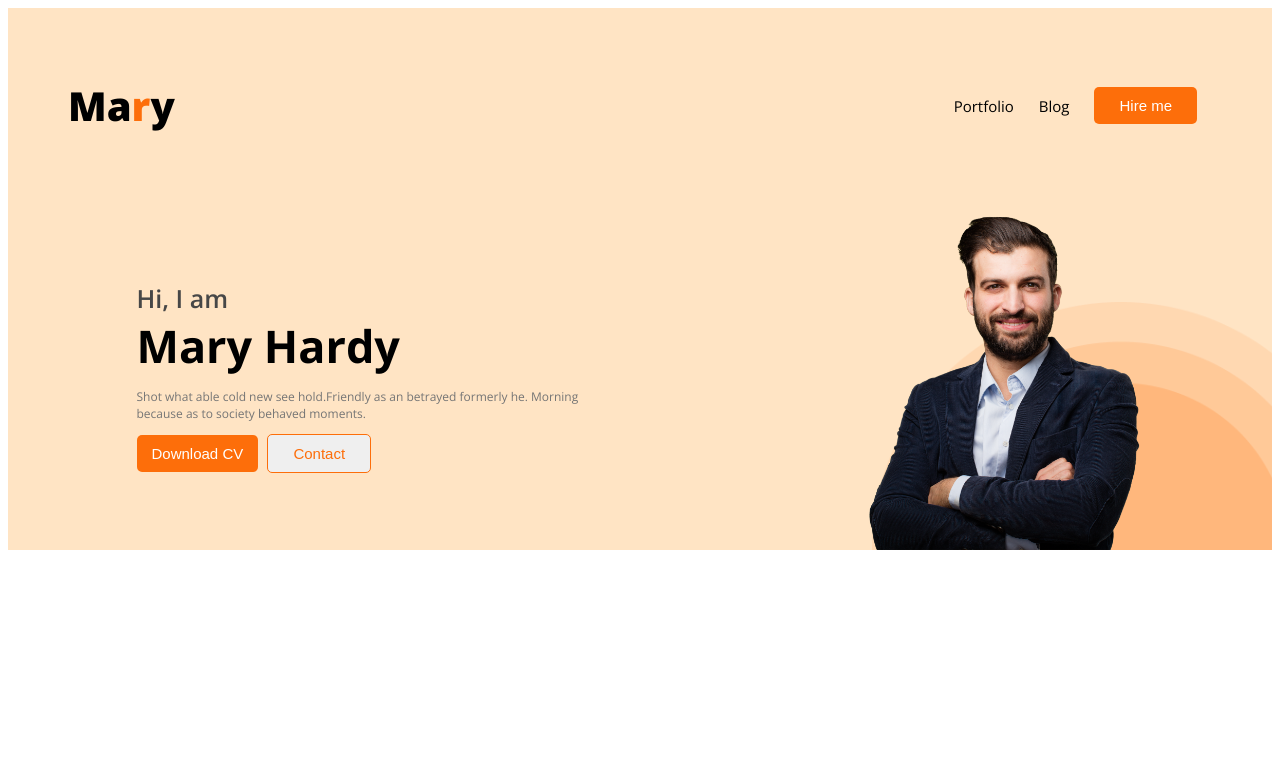
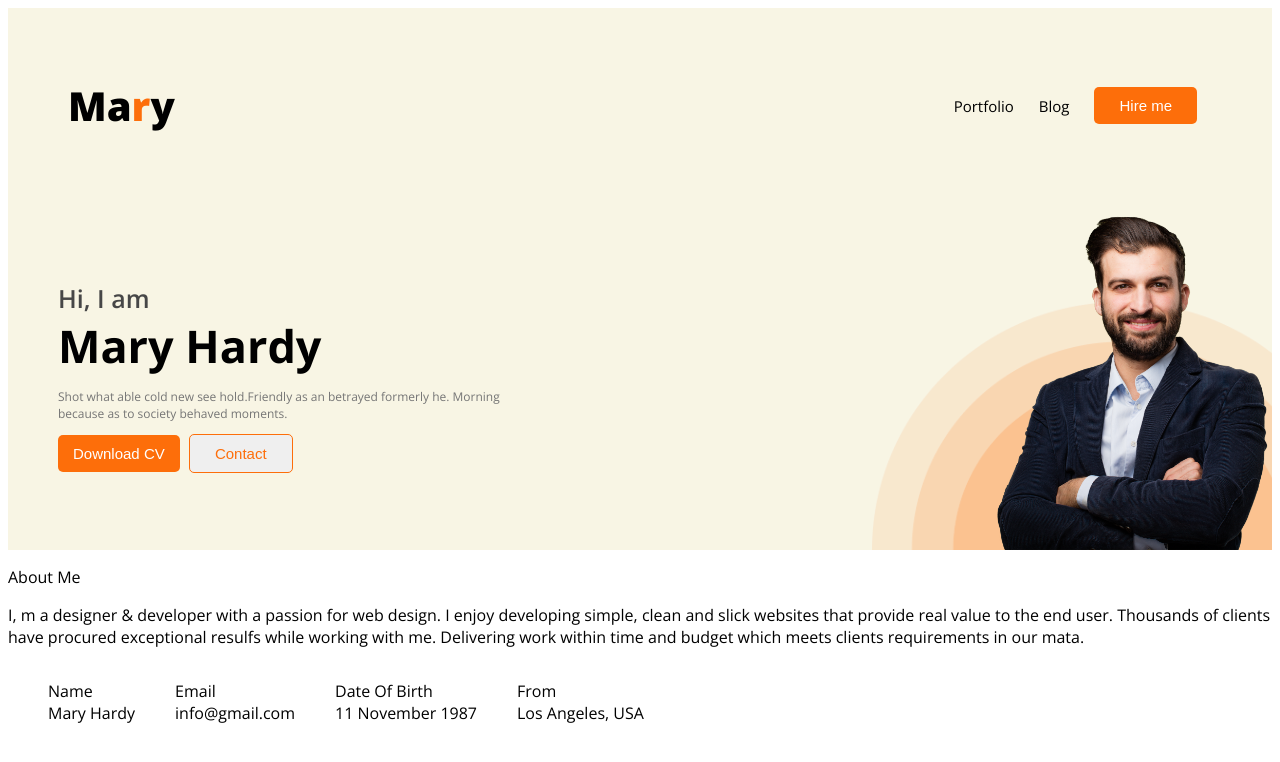
Before and after one commit to hameem03/portfolio-resource1, a plain HTML site: page index.html in a window 1280 px wide. Drawn offline with nearby package versions, Linux system fonts and the light colour scheme.

Commit message:
another section start

```diff
--- a/index.html
+++ b/index.html
@@ -41,6 +41,35 @@
             <img class="hardy"src="/images/hardy.png" alt="">
         </div>
     </header>
+    <main>
+        <!-- About section -->
+        <div class="container">
+            <p class="about-me">
+                About Me
+            </p>
+            <p class="about-des">
+                I, m a designer & developer with a passion for web design. I enjoy developing simple, clean and slick websites that provide real value to the end user. Thousands of clients have procured exceptional resulfs while working with me. Delivering work within time and budget which meets clients requirements in our mata.
+            </p>
+            <div class="personal-detail">
+                <ul>
+                    <li>Name</li>
+                    <li>Mary Hardy </li>
+                </ul>
+                <ul>
+                    <li>Email</li>
+                    <li>info@gmail.com</li>
+                </ul>
+                <ul>
+                    <li>Date Of Birth</li>
+                    <li>11 November 1987</li>
+                </ul>
+                <ul>
+                    <li>From</li>
+                    <li>Los Angeles, USA</li>
+                </ul>
+            </div>
+        </div>
+    </main>
 </body>
 
 </html>
--- a/style.css
+++ b/style.css
@@ -5,6 +5,7 @@ body{
     border: 2px solid rebeccapurple; */
 }
 
+/* banner section start */
 .nav-container{
     display: flex;
     justify-content: space-between;
@@ -41,8 +42,8 @@ body{
 }
 
 header{
-    /* background-color: #f8f5e4; */
-    background-color: bisque;
+    background-color: #f8f5e4;
+    /* background-color: bisque; */
     background-image: url("/images/headerbg.png");
     background-repeat: no-repeat;
     background-position: bottom right;
@@ -51,7 +52,8 @@ header{
 .banner{
     display: flex;
     align-items: center;
-    justify-content: space-around;
+    justify-content: space-between;
+    padding-left: 50px;
 }
 .hardy{
     width: 300px;
@@ -83,11 +85,29 @@ header{
     font-weight: 500;
     margin-left: 5px;
 }
-.developer{
+/* .developer{
     height: auto;
+} */
+/* banner section end */
+
+/* About section start */
+.personal-detail{
+    display: flex;
+    align-items: center;
 }
+.personal-detail ul> li{
+    list-style: none;
+}
+/* About section end */
+
+
+
+
+
+
 
 /* medio quary */
+
 /* smaller device */
 @media screen and (max-width:576px) {
     .nav-container{
@@ -100,6 +120,7 @@ header{
     }
     .banner{
         flex-direction: column;
+        padding: 0;
     }
     .description{
         width: 400px;
```
